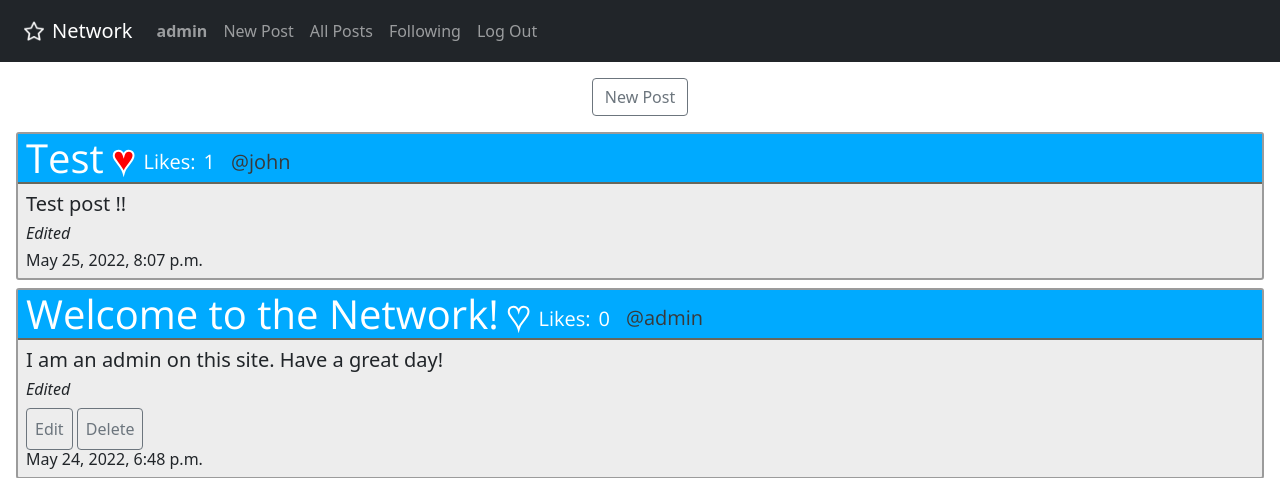
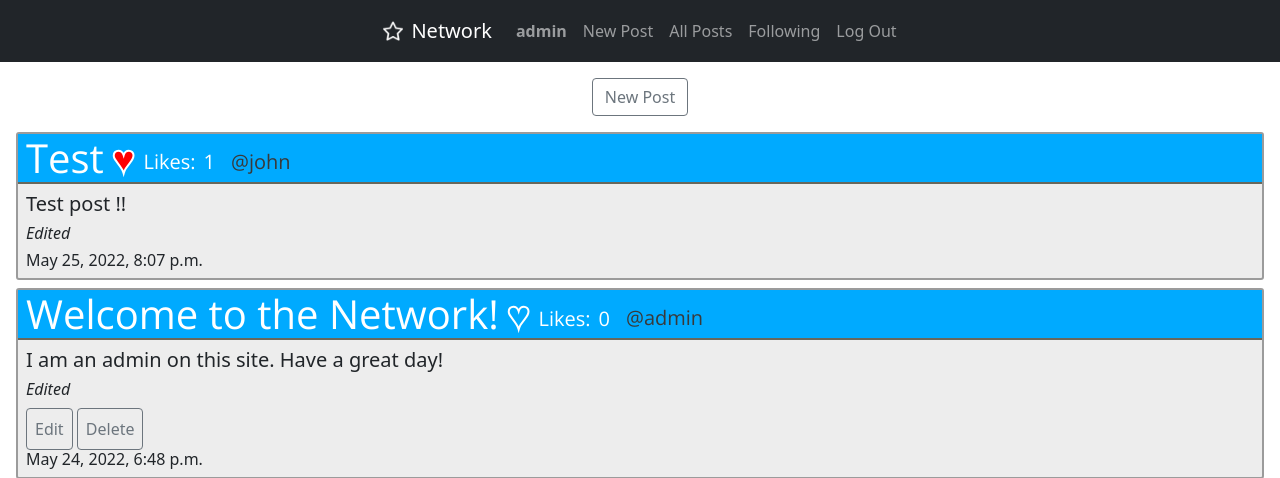
Before and after one commit to john-gelinas/network, a Django app: page / in a window 1280 px wide. Shown: the top 478 px of the page. Run offline with Django 3.2, Linux system fonts and the light colour scheme; a user stored in the database is signed in; data comes from the database, SQL or seed files in the repository; some libraries are stand-ins or nearby versions.

Commit message:
navbar updates

```diff
--- a/network/templates/network/layout.html
+++ b/network/templates/network/layout.html
@@ -22,17 +22,18 @@
 
     <body>
         {% csrf_token %}
-        <nav class="navbar sticky-top navbar-expand-lg navbar-dark bg-dark">
+        <nav class="navbar d-flex sticky-top navbar-expand-lg navbar-dark bg-dark justify-content-center">
 
             <a class="navbar-brand align-middle" href="{% url 'index' %}"><img class="m-2"
                     src="{% static 'network/favicon.ico' %}" width="20" height="20" alt=""><span
                     class="align-middle">Network</span></a>
-            <button class="navbar-toggler" type="button" data-toggle="collapse" data-target="#navbarSupportedContent"
-                aria-controls="navbarSupportedContent" aria-expanded="false" aria-label="Toggle navigation">
+            <button class="navbar-toggler" type="button" data-bs-toggle="collapse"
+                data-bs-target="#navbarSupportedContent" aria-controls="navbarSupportedContent" aria-expanded="false"
+                aria-label="Toggle navigation">
                 <span class="navbar-toggler-icon"></span>
             </button>
-            <div class="collapse navbar-collapse" id="navbarSupportedContent">
-                <ul class="navbar-nav mr-auto">
+            <div class="collapse navbar-collapse flex-grow-0" id="navbarSupportedContent">
+                <ul class="navbar-nav me-auto">
                     {% if user.is_authenticated %}
                     <li class="nav-item" data-bs-toggle="tooltip" data-bs-placement="bottom" title="Your Profile">
                         <a class="nav-link" href={% url "profile" user.id %}><strong>{{ user.username }}</strong></a>
```
